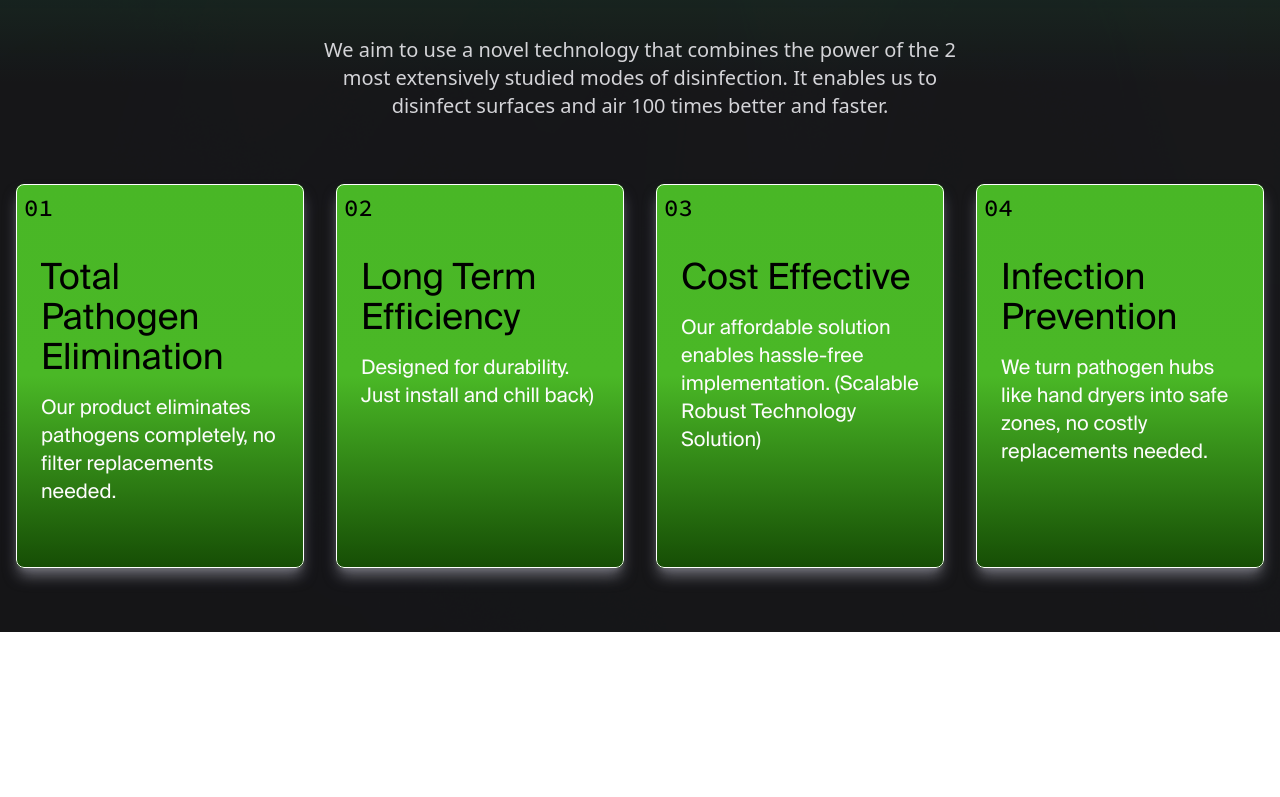
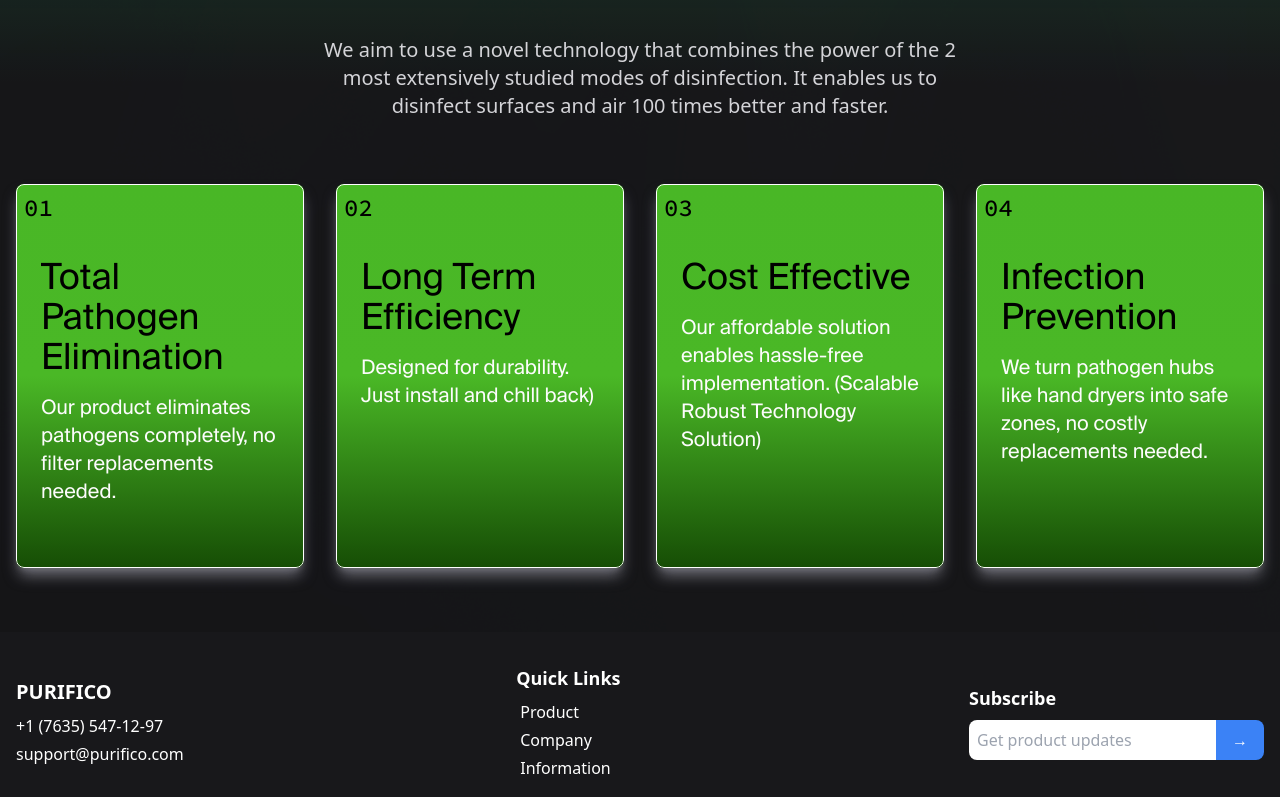
Before and after one commit to agaaz007/purifico_app, a React (Vite) app: page / in a window 1280 px wide. Shown: the part 3629-4426 px from the top of the page. Before the commit the page ends 4261 px from the top, so only its background shows below. Built offline with nearby package versions, Linux system fonts and the light colour scheme; a web font is replaced by a local one.

Commit message:
added footer

```diff
--- a/src/App.jsx
+++ b/src/App.jsx
@@ -3,6 +3,7 @@ import Hero from "./components/Hero";
 import ProblemPage from "./components/ProblemPage";
 import ResearchPage from "./components/ResearchPage";
 import SolutionPage from "./components/SolutionPage";
+import Footer from "./components/Footer";
 
 const App = () => {
   return (
@@ -12,6 +13,7 @@ const App = () => {
       <ResearchPage />
       <SolutionPage />
       {/* <BlankTemplate /> */}
+      <Footer />
     </div>
   );
 };
--- /dev/null
+++ b/src/components/Footer.jsx
@@ -0,0 +1,67 @@
+import React from "react";
+
+const Footer = () => {
+  return (
+    <footer className="bg-zinc-900 text-white py-8">
+      <div className="container mx-auto px-4 flex flex-col sm:flex-row justify-between items-start sm:items-center">
+        <div className="mb-8 sm:mb-0">
+          <h2 className="text-xl font-bold">PURIFICO</h2>
+          <p className="mt-2">+1 (7635) 547-12-97</p>
+          <p className="mt-1">support@purifico.com</p>
+        </div>
+        <div className="mb-8 sm:mb-0">
+          <h3 className="text-lg -ml-4 font-bold">Quick Links</h3>
+          <ul className="-ml-3 mt-2">
+            <li className="mt-1">
+              <a href="#" className="hover:underline">
+                Product
+              </a>
+            </li>
+            <li className="mt-1">
+              <a href="#" className="hover:underline">
+                Company
+              </a>
+            </li>
+            <li className="mt-1">
+              <a href="#" className="hover:underline">
+                Information
+              </a>
+            </li>
+          </ul>
+        </div>
+        <div className="mb-8 sm:mb-0">
+          <h3 className="text-lg font-bold">Subscribe</h3>
+          <div className="mt-2 flex">
+            <input
+              type="email"
+              placeholder="Get product updates"
+              className="p-2 rounded-l-lg text-black"
+            />
+            <button className="bg-blue-500 text-white p-2 px-4 rounded-r-lg">
+              →
+            </button>
+          </div>
+        </div>
+      </div>
+      <div className="container mx-auto px-4 mt-8 border-t border-gray-700 pt-4 flex flex-col sm:flex-row justify-between items-center">
+        <div className="flex space-x-4">
+          <a href="#" className="hover:underline">
+            <i className="fab fa-linkedin"></i>
+          </a>
+          <a href="#" className="hover:underline">
+            <i className="fab fa-facebook"></i>
+          </a>
+          <a href="#" className="hover:underline">
+            <i className="fab fa-twitter"></i>
+          </a>
+        </div>
+        <p className="mt-4 sm:mt-0">
+          A product of <span className="font-bold">PURIFICO</span>
+        </p>
+        <p className="mt-4 sm:mt-0">© 2024 Purifico. All rights reserved</p>
+      </div>
+    </footer>
+  );
+};
+
+export default Footer;
```
